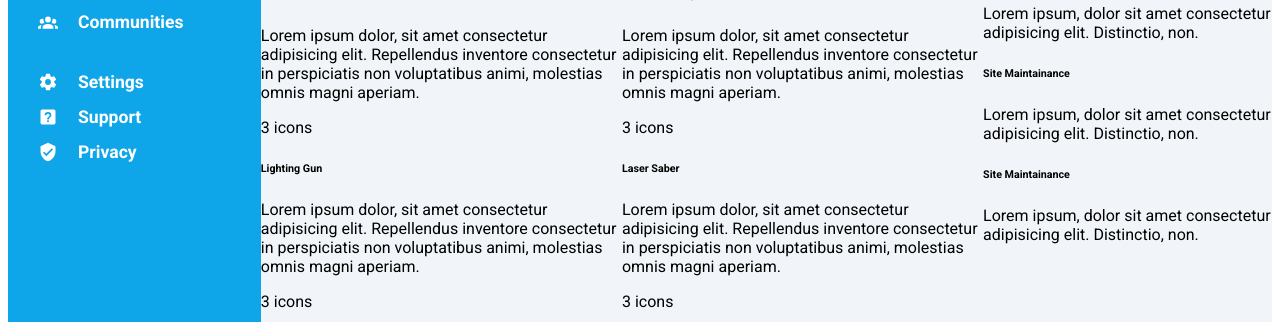
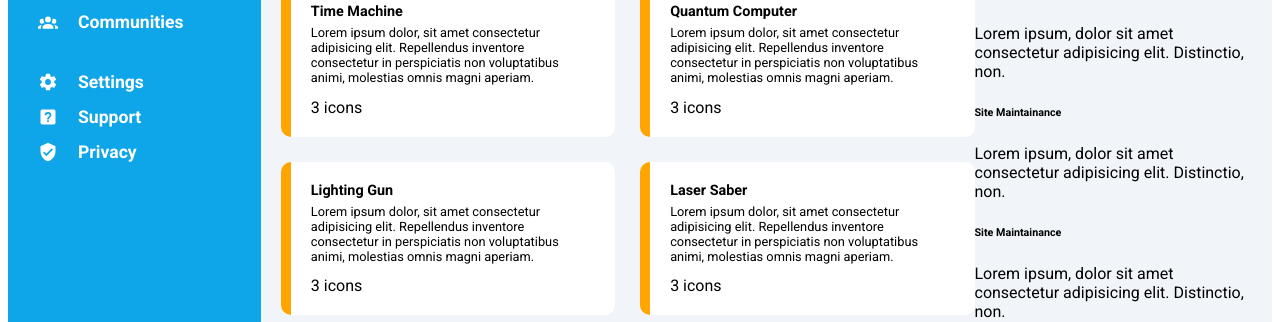
Before and after one commit to SonDo580/admin-dashboard, a plain HTML site: page index.html in a window 1280 px wide. Shown: the part 271-593 px from the top of the page. Drawn offline with Linux system fonts and the light colour scheme.

Commit message:
Style the project card

```diff
--- a/style.css
+++ b/style.css
@@ -150,6 +150,7 @@ header svg {
     text-decoration: none;
     font-weight: bold;
     font-size: 1.1rem;
+
     display: flex;
     align-items: center;
 }
@@ -170,6 +171,7 @@ main {
     grid-template-rows: 1fr 1fr;
 
     background-color: #f1f5f9;
+    padding: 20px;
 }
 
 .projects {
@@ -179,6 +181,25 @@ main {
 .projects-container {
     display: grid;
     grid-template-columns: 1fr 1fr;
+    gap: 25px;
+}
+
+.projects .project {
+    background-color: white;
+    border-left: 10px solid orange;
+    border-radius: 10px;
+    padding: 20px;
+}
+
+.projects .project .name {
+    margin-top: 0;
+    margin-bottom: 5px;
+    font-size: .9rem;
+}
+
+.projects .project .description {
+    margin-top: 0;
+    font-size: .8rem;
 }
 
 .trending .trend {
```
